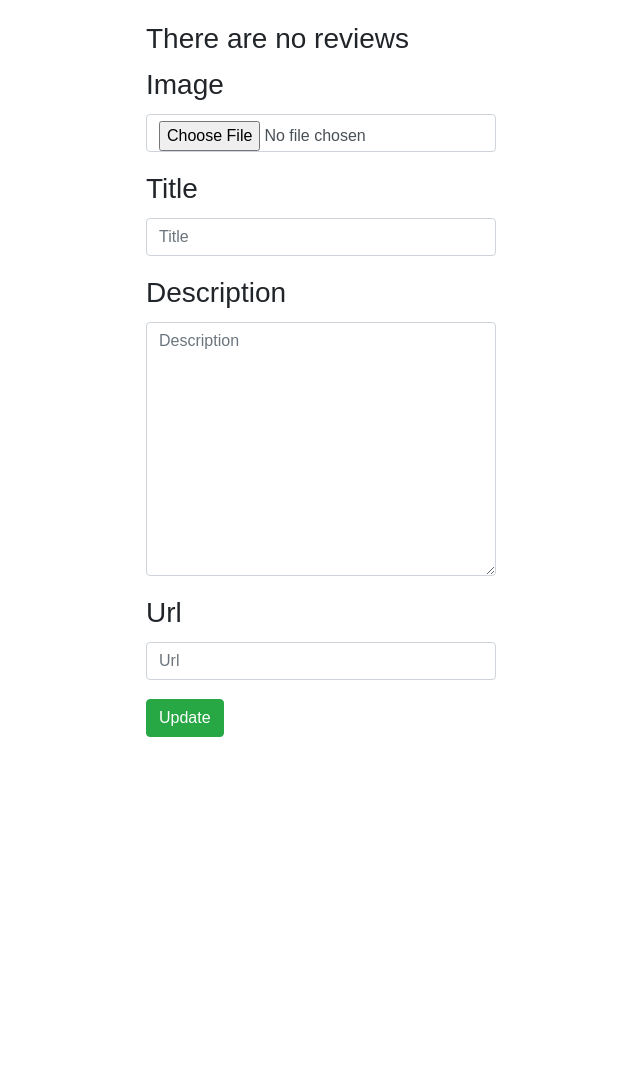
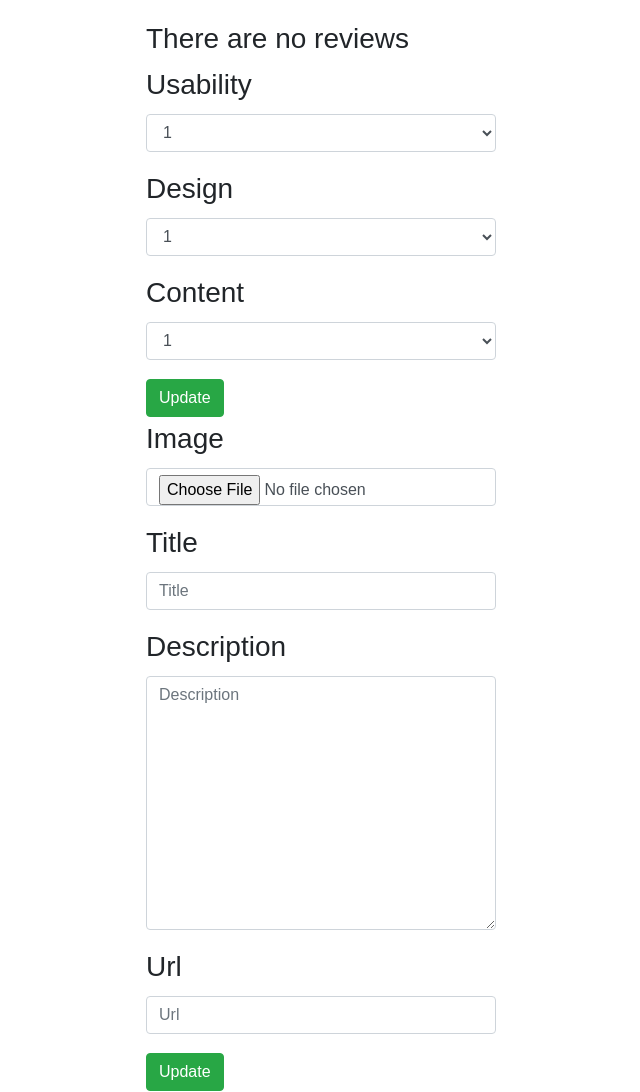
Before and after one commit to Ronyonka/sitexpo, a Django app: template app/templates/project.html in a window 1280 px wide. Shown: the part 269-1361 px from the top of the page, without its empty margins (319-959 px from the left). Before the commit the page ends 1006 px from the top, so only its background shows below. Run offline with Django 3.2, Linux system fonts and the light colour scheme; the template is opened without the code that fills it: values that come from a table or form of the project are taken from there, others are empty; parts of the project's set-up code (start-up, migrations or seed data) failed here and were passed over; some libraries are stand-ins or nearby versions.

Commit message:
added class methods for getting average scores

```diff
--- a/app/models.py
+++ b/app/models.py
@@ -2,6 +2,7 @@ from django.db import models
 from django.contrib.auth.models import User
 from django.db.models.signals import post_save
 from django.dispatch import receiver
+import numpy as np
 
 class Profile(models.Model):
     avatar = models.ImageField(null=True, upload_to='avatar/')
@@ -61,6 +62,19 @@ class Project(models.Model):
         the_user = User.objects(username=owner)
         return cls.objects.filter(owner__id = the_user.id)
 
+    def average_design(self):
+        design_ratings = list(map(lambda x: x.design, self.ratings.all()))
+        return np.mean(design_ratings)
+
+    def average_usability(self):
+        usability_ratings = list(map(lambda x: x.usability, self.ratings.all()))
+        return np.mean(usability_ratings)
+
+    def average_content(self):
+        content_ratings = list(map(lambda x: x.content, self.ratings.all()))
+        return np.mean(content_ratings)
+
+
 class Reviews(models.Model):
     text = models.TextField(max_length = 300, blank = True)
     project = models.ForeignKey(Project, related_name = "comments")
--- a/app/templates/project.html
+++ b/app/templates/project.html
@@ -10,8 +10,14 @@
             <img src="{{project.image.url}}"  alt="{{project.title}}" height="350px" width="auto">
             <hr>
             <p>{{ project.description }}</p>
+
+
             <p class="home-list"> {{reviews|length}} reviews </p>
             <hr>
+            {% for rating in rating %}
+
+            {% endfor %}
+
             <p class="home-list">reviews</p>
             <div class="reviews">
             {% for review in reviews %}
@@ -35,11 +41,17 @@
                 </div>
                 {% endfor %}
             </div>
+            <form action="{% url 'project' project_id=project.id %}">
+            {%csrf_token%}
+             {% bootstrap_form rating_form %}
+             <input type="submit" class="btn btn-success" value="Update">
+            </form>
             <form action="{% url 'project' project_id=project.id %}" method="POST">
                 {% csrf_token %}
                 {% bootstrap_form form %}
                 <input type="submit" class="btn btn-success" value="Update">
             </form>
+
 
         </div>
         <div class="col-md-4"></div>
--- a/app/views.py
+++ b/app/views.py
@@ -122,7 +122,7 @@ def project(request, project_id):
     if request.method == 'POST':
         form = ReviewForm(request.POST)
         rating_form = RatingForm(request.POST)
-        if form.is_valid():
+        if form.is_valid() and rating_form.is_valid():
             rating = rating_form.save(commit=False)
             rating.project = project
             rating.user = request.user
```
